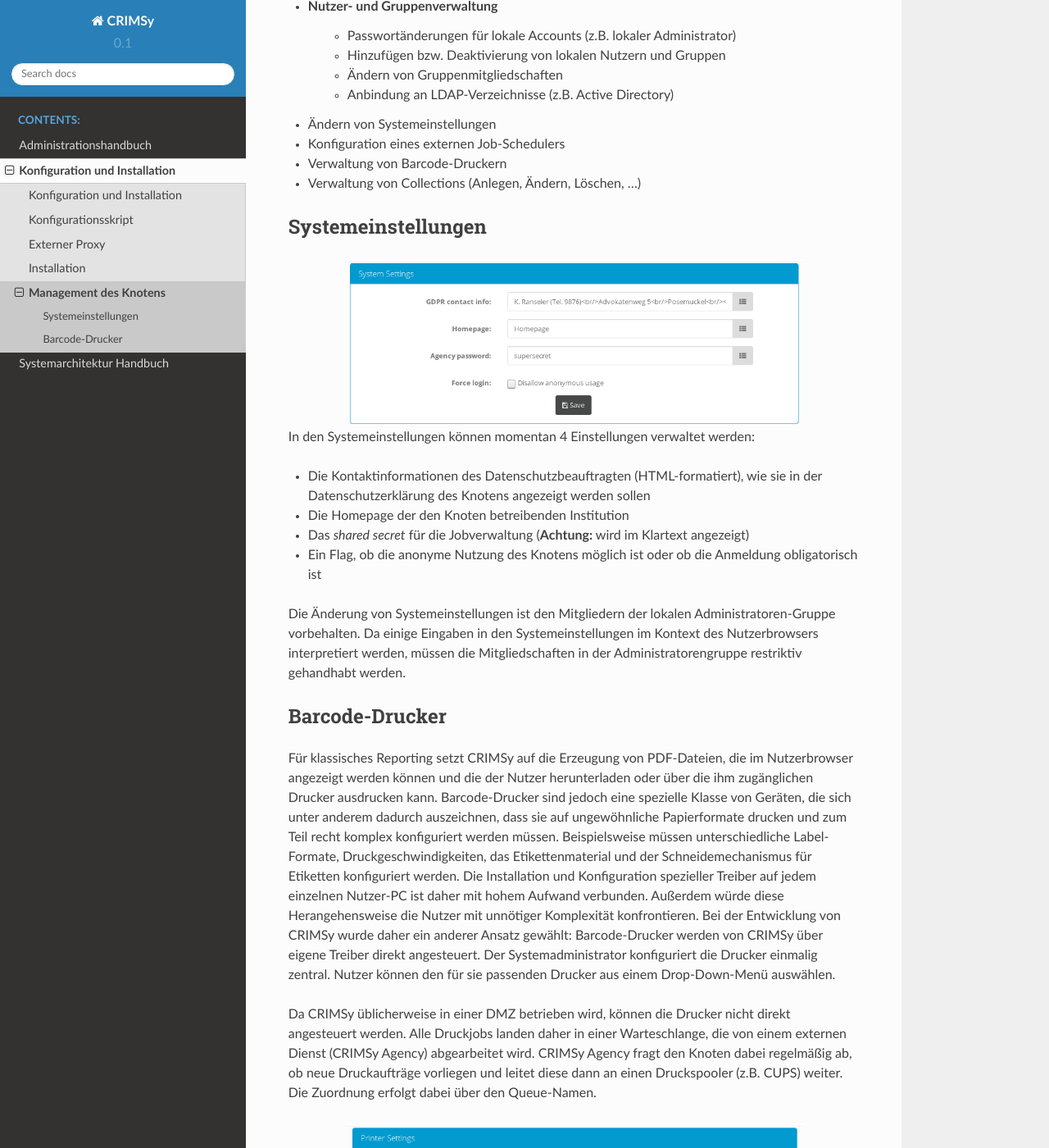
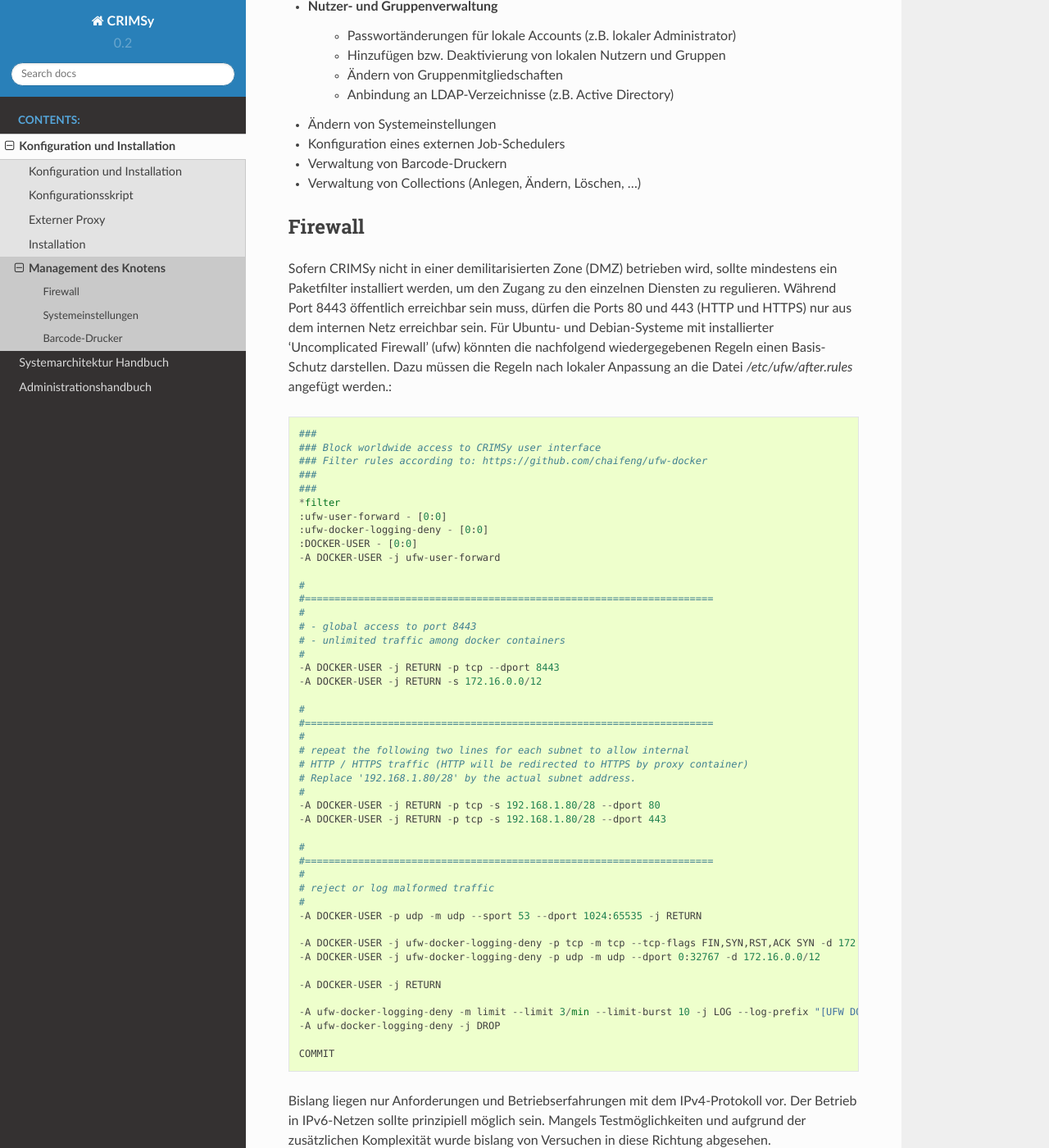
Before and after one commit to ipb-halle/CRIMSy, a Sphinx documentation site: the page built from docs/ConfigInstall/05_Management.rst, in a window 1280 px wide and 1400 px high, scrolled down 361 px. Shown: the whole window at 82% size. Built offline with Sphinx 7.4.7 and the Read the Docs theme 2.0.0, drawn with Linux system fonts in a browser that asks for light colours; some of the changed text lies outside the part shown.

Commit message:
documentation update

```diff
--- a/docs/ConfigInstall/05_Management.rst
+++ b/docs/ConfigInstall/05_Management.rst
@@ -1,6 +1,6 @@
 Management des Knotens
 ======================
-.. warning:: Das Standardpasswort des Administrators (`admin` → `admin`) sollte umgehend nach der Installation geändert werden!
+.. warning:: Das initiale Passwort des Administrators (bei der Konfiguration vergeben) sollte umgehend nach der Installation geändert werden!
 
 Einige Einstellungen des Knotens können zur Laufzeit mit dem Webbrowser konfiguriert werden. Dazu gehören
 
@@ -13,6 +13,62 @@
 * Konfiguration eines externen Job-Schedulers
 * Verwaltung von Barcode-Druckern
 * Verwaltung von Collections (Anlegen, Ändern, Löschen, ...)
+
+Firewall
+--------
+Sofern CRIMSy nicht in einer demilitarisierten Zone (DMZ) betrieben wird, sollte mindestens ein Paketfilter installiert werden, um den Zugang zu den einzelnen Diensten zu regulieren. Während Port 8443 öffentlich erreichbar sein muss, dürfen die Ports 80 und 443 (HTTP und HTTPS) nur aus dem internen Netz erreichbar sein. Für Ubuntu- und Debian-Systeme mit installierter 'Uncomplicated Firewall' (ufw) könnten die nachfolgend wiedergegebenen Regeln einen Basis-Schutz darstellen. Dazu müssen die Regeln nach lokaler Anpassung an die Datei `/etc/ufw/after.rules` angefügt werden.::
+
+    ###
+    ### Block worldwide access to CRIMSy user interface
+    ### Filter rules according to: https://github.com/chaifeng/ufw-docker
+    ###
+    ###
+    *filter
+    :ufw-user-forward - [0:0]
+    :ufw-docker-logging-deny - [0:0]
+    :DOCKER-USER - [0:0]
+    -A DOCKER-USER -j ufw-user-forward
+
+    #
+    #=====================================================================
+    #
+    # - global access to port 8443
+    # - unlimited traffic among docker containers
+    #
+    -A DOCKER-USER -j RETURN -p tcp --dport 8443
+    -A DOCKER-USER -j RETURN -s 172.16.0.0/12
+
+    #
+    #=====================================================================
+    #
+    # repeat the following two lines for each subnet to allow internal
+    # HTTP / HTTPS traffic (HTTP will be redirected to HTTPS by proxy container)
+    # Replace '192.168.1.80/28' by the actual subnet address.
+    #
+    -A DOCKER-USER -j RETURN -p tcp -s 192.168.1.80/28 --dport 80
+    -A DOCKER-USER -j RETURN -p tcp -s 192.168.1.80/28 --dport 443
+
+    #
+    #=====================================================================
+    #
+    # reject or log malformed traffic
+    #
+    -A DOCKER-USER -p udp -m udp --sport 53 --dport 1024:65535 -j RETURN
+
+    -A DOCKER-USER -j ufw-docker-logging-deny -p tcp -m tcp --tcp-flags FIN,SYN,RST,ACK SYN -d 172.16.0.0/12
+    -A DOCKER-USER -j ufw-docker-logging-deny -p udp -m udp --dport 0:32767 -d 172.16.0.0/12
+
+    -A DOCKER-USER -j RETURN
+
+    -A ufw-docker-logging-deny -m limit --limit 3/min --limit-burst 10 -j LOG --log-prefix "[UFW DOCKER BLOCK] "
+    -A ufw-docker-logging-deny -j DROP
+
+    COMMIT
+
+
+Bislang liegen nur Anforderungen und Betriebserfahrungen mit dem IPv4-Protokoll vor. Der Betrieb in IPv6-Netzen sollte prinzipiell möglich sein. Mangels Testmöglichkeiten und aufgrund der zusätzlichen Komplexität wurde bislang von Versuchen in diese Richtung abgesehen.
+
+.. warning:: Administratoren müssen durch Einführung entsprechender Regeln sicherstellen, dass sich durch das IPv6-Protokoll keine Angriffsvektoren (z.B. bezüglich unkontrollierter Datenabflüsse) ergeben.
 
 
 Systemeinstellungen
--- a/docs/conf.py
+++ b/docs/conf.py
@@ -53,20 +53,20 @@
 
 # General information about the project.
 project = 'CRIMSy'
-copyright = '2020, Frank Broda, Fabian Mauz'
+copyright = 'Copyright 2021 Leibniz-Institut f. Pflanzenbiochemie'
 author = 'Frank Broda, Fabian Mauz'
 
 
-github_doc_root = 'https://github.com/sneumann/CRIMSy/tree/master/docs/'
+github_doc_root = 'https://github.com/ipb-halle/CRIMSy/tree/master/docs/'
 
 # The version info for the project you're documenting, acts as replacement for
 # |version| and |release|, also used in various other places throughout the
 # built documents.
 #
 # The short X.Y version.
-version = "0.1"
+version = "0.2"
 # The full version, including alpha/beta/rc tagss
-release = "0.1"
+release = "0.2"
 
 # The language for content autogenerated by Sphinx. Refer to documentation
 # for a list of supported languages.
--- a/docs/index.rst
+++ b/docs/index.rst
@@ -5,12 +5,13 @@
    :maxdepth: 2
    :caption: Contents:
 
-   Administration/index.rst
 
    ConfigInstall/index.rst
 
    System/index.rst
 
+   Administration/index.rst
+
 Fulltext Search
 ===============
 
```
Also changed, not shown: docs/ConfigInstall/02_Konfiguration.md (+3 -0 lines), docs/ConfigInstall/04_Installation.md (+1 -1 lines), docs/ConfigInstall/img/config_11a.png (added).
